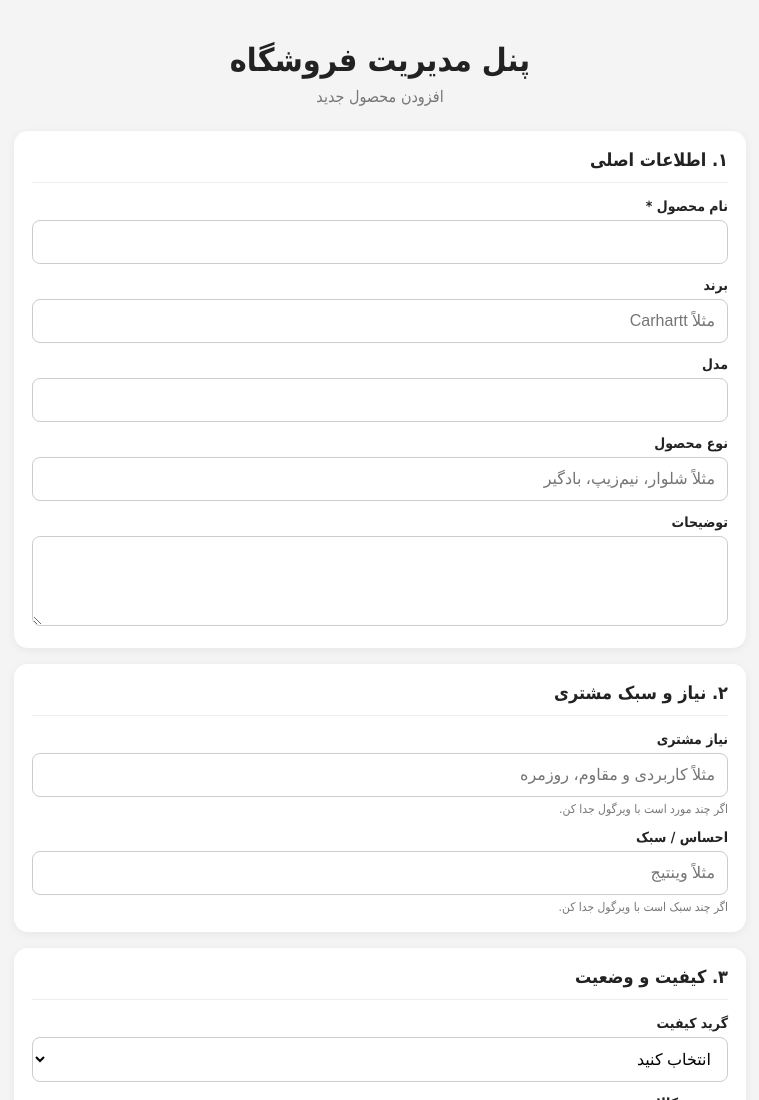
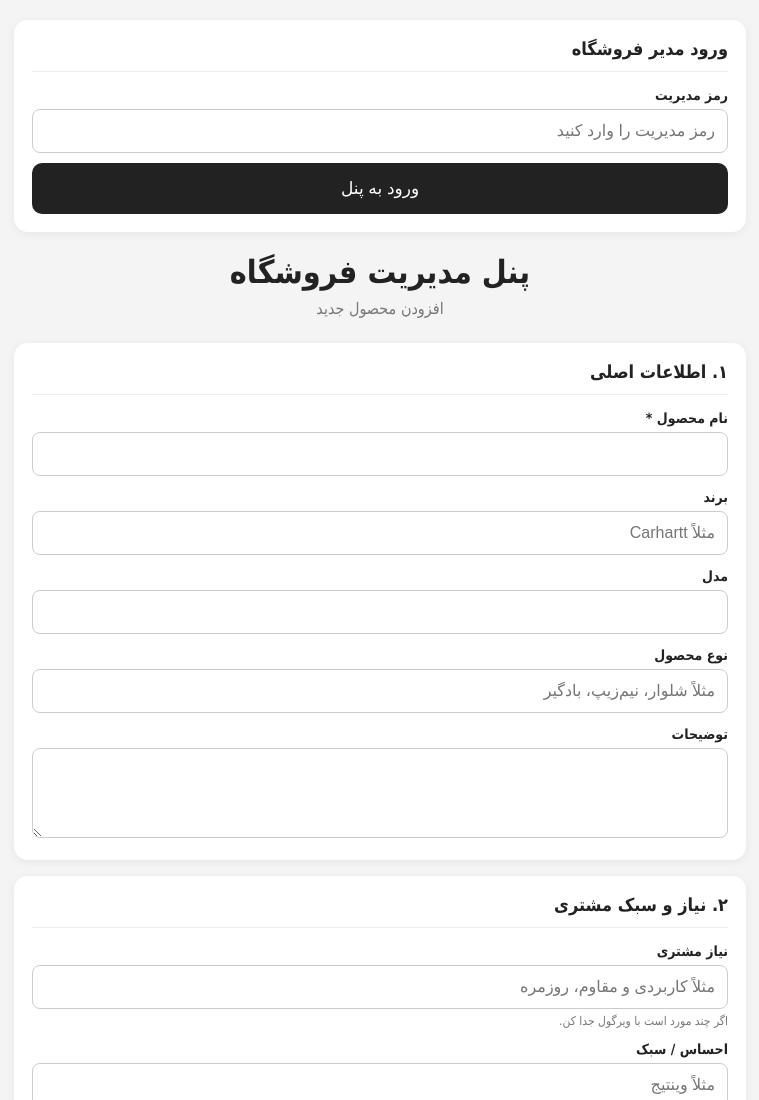
Before and after one commit to davidmusavi1-droid/shop-backend, a website: page public/admin.html in a window 1280 px wide. Shown: the top 1100 px of the page, without its empty margins (260-1019 px from the left). Drawn offline with Linux system fonts and the light colour scheme.

Commit message:
Update admin.html

```diff
--- a/public/admin.html
+++ b/public/admin.html
@@ -119,7 +119,21 @@
 <body>
 
 <div class="container">
+<div class="section" id="loginSection">
+  <h2>ورود مدیر فروشگاه</h2>
 
+  <label for="adminPassword">رمز مدیریت</label>
+  <input
+    type="password"
+    id="adminPassword"
+    autocomplete="off"
+    placeholder="رمز مدیریت را وارد کنید"
+  >
+
+  <button type="button" onclick="adminLogin()">
+    ورود به پنل
+  </button>
+</div>
   <h1>پنل مدیریت فروشگاه</h1>
   <div class="subtitle">افزودن محصول جدید</div>
 
```
